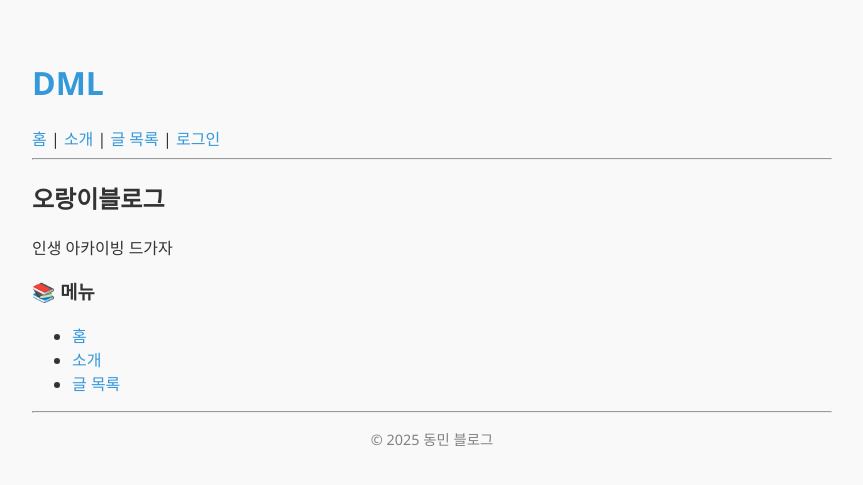
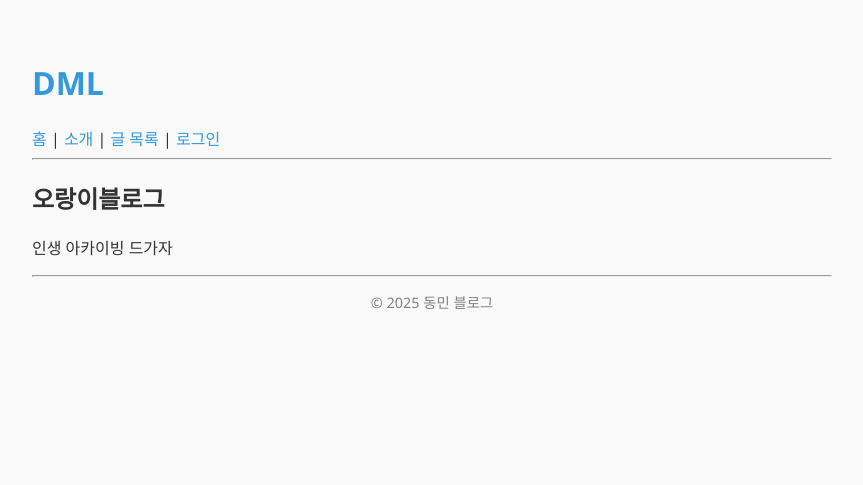
Before and after one commit to Taxeighth/flask-blog, a Flask app: page / in a window 1280 px wide. Shown: the top 485 px of the page, without its empty margins (208-1071 px from the left). Run offline with Flask 3, Linux system fonts and the light colour scheme.

Commit message:
인덱스 페이지 수정

```diff
--- a/templates/index.html
+++ b/templates/index.html
@@ -5,12 +5,4 @@
 {% block content %}
   <h2>오랑이블로그</h2>
   <p>인생 아카이빙 드가자</p>
-
-  <h3>📚 메뉴</h3>
-  <ul>
-    <li><a href="/">홈</a></li>
-    <li><a href="/about">소개</a></li>
-    <li><a href="/posts">글 목록</a></li>
-  </ul>
-{#  <p><a href="/create">✍️ 글 작성하기</a></p> #}
 {% endblock %}
```
